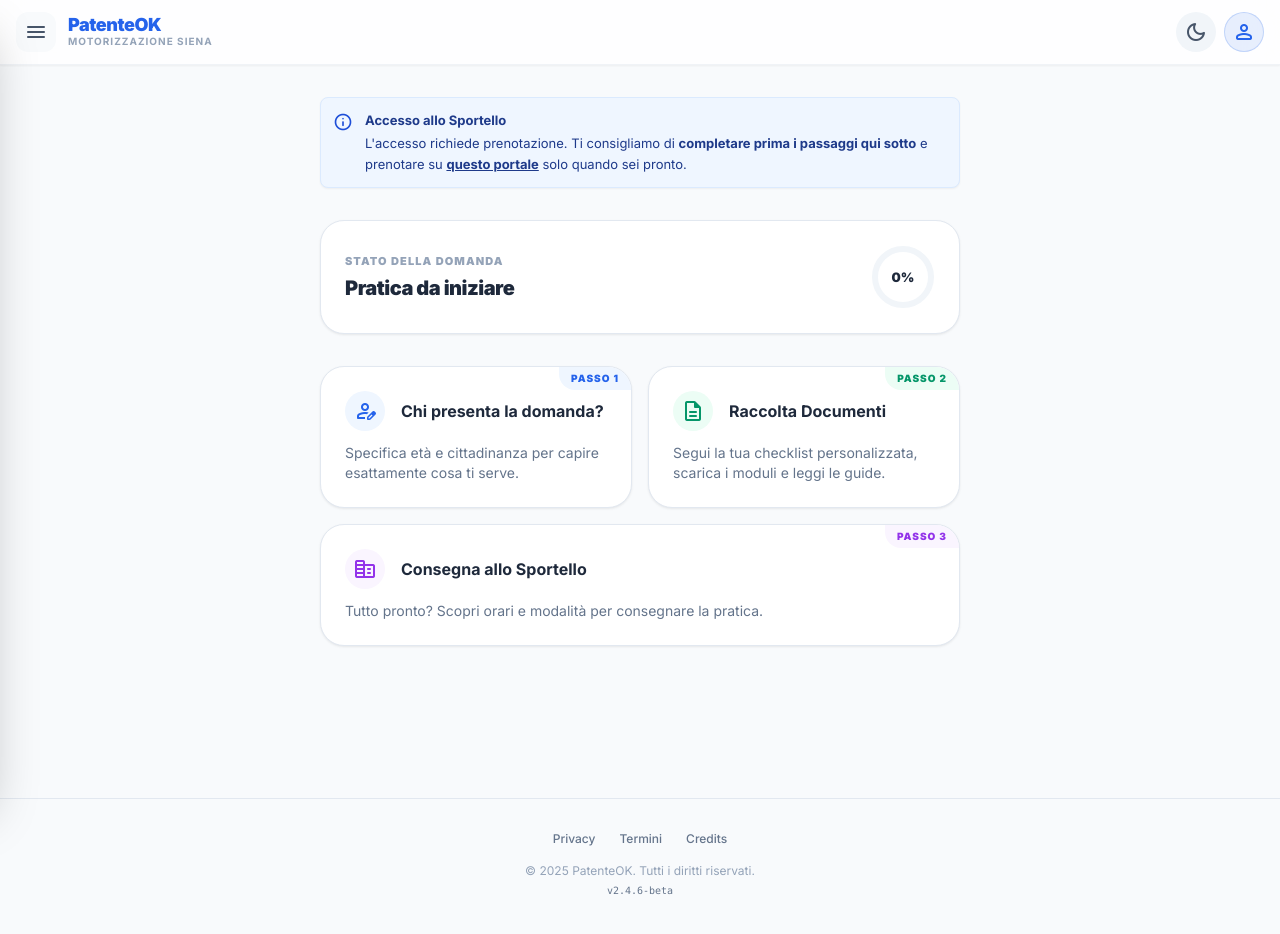
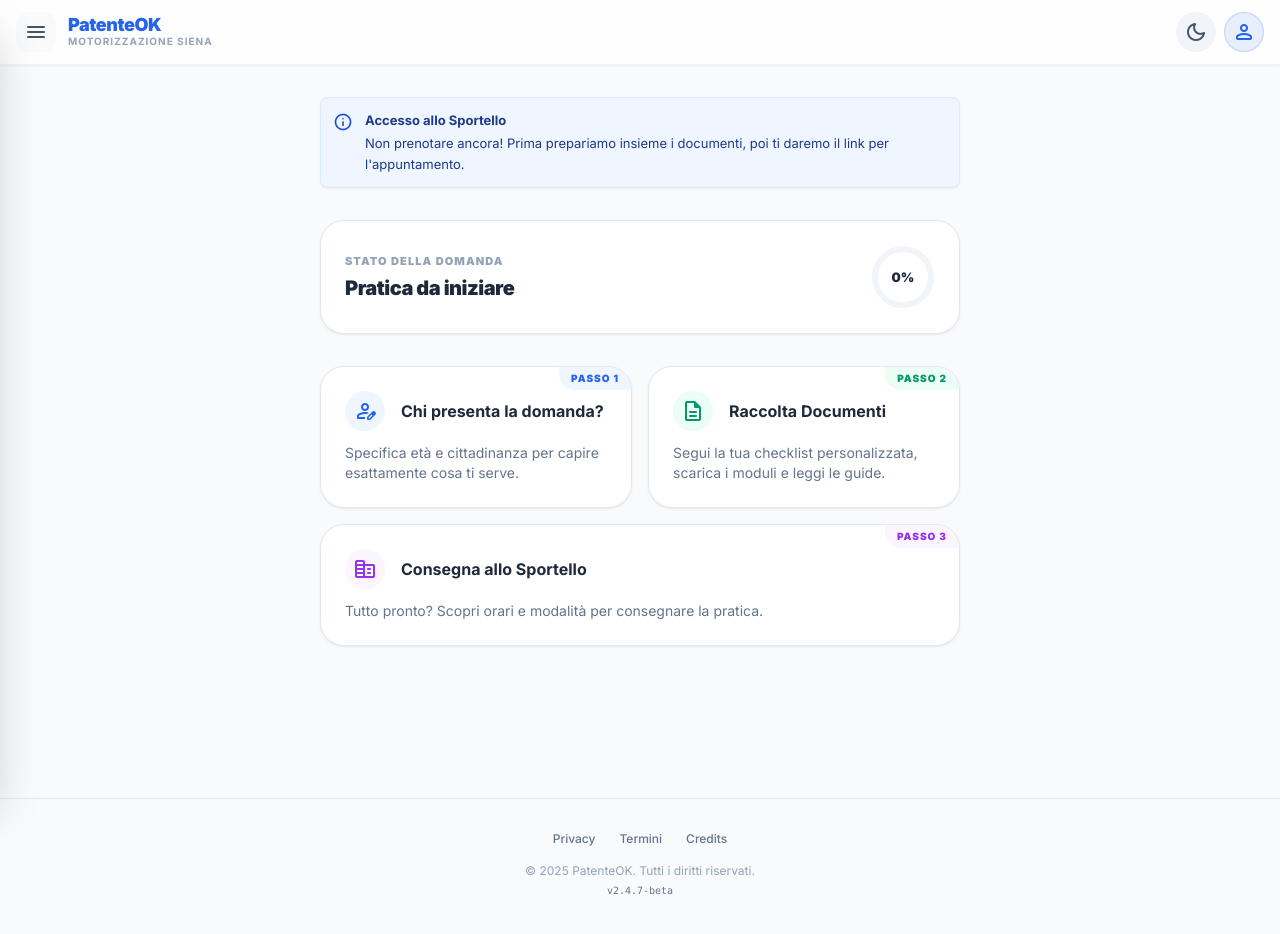
Before and after one commit to paselsoft/PatenteOK, a React (Vite) app: page / in a window 1280 px wide. Shown: the top 934 px of the page. Built offline with nearby package versions, Linux system fonts and the light colour scheme.

Commit message:
feat(ux): simplify home page alert (v2.4.7)
Removed premature booking link and added reassuring message to reduce user anxiety.

```diff
--- a/package.json
+++ b/package.json
@@ -1,7 +1,7 @@
 {
   "name": "patenteok",
   "private": true,
-  "version": "2.4.6",
+  "version": "2.4.7",
   "type": "module",
   "scripts": {
     "dev": "vite",
--- a/src/pages/HomePage.tsx
+++ b/src/pages/HomePage.tsx
@@ -23,7 +23,7 @@ export const HomePage: React.FC = () => {
             <Confetti trigger={progressPercent === 100} />
 
             <Alert variant="info" title="Accesso allo Sportello">
-                L'accesso richiede prenotazione. Ti consigliamo di <strong>completare prima i passaggi qui sotto</strong> e prenotare su <a href="https://3327.easybook.cloud/#step-1" target="_blank" className="font-bold underline">questo portale</a> solo quando sei pronto.
+                Non prenotare ancora! Prima prepariamo insieme i documenti, poi ti daremo il link per l'appuntamento.
             </Alert>
 
             {/* STATO DELLA DOMANDA */}
```
Also changed, not shown: 1 other file (tests, documents, lock files or other folders). Lines whose indentation alone changed are shown as unchanged.
